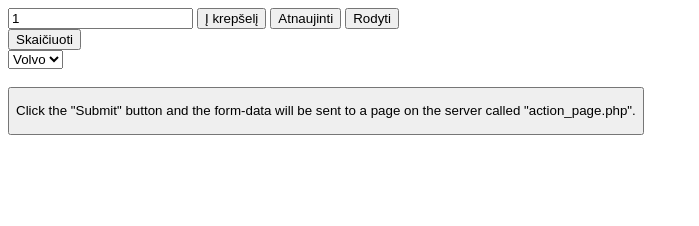
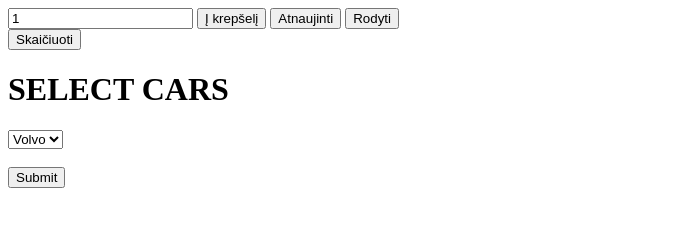
Before and after one commit to jovitara/JS-pradziamokslis, a plain HTML site: page index.html in a window 1280 px wide. Shown: the whole page, without its empty margins (0-699 px from the left). Drawn offline with Linux system fonts and the light colour scheme.

Commit message:
button pridėjimas

```diff
--- a/index.html
+++ b/index.html
@@ -28,7 +28,7 @@
       <tbody id="lentelesVidus"></tbody>
     </table>
 
-
+    <h1> SELECT CARS</h1>
 
       <select  id="pasirinkimas">
         <option value="volvo">Volvo</option>
@@ -37,11 +37,9 @@
         <option value="audi">Audi</option>
       </select>
       <br><br>
-      <button type="submit" value="Submit">
+      <button type="submit">Submit</button>
 
 
-    <p>Click the "Submit" button and the form-data will be sent to a page on the
-    server called "action_page.php".</p>
 
     <script type="text/javascript" src="assets/js/custom.js"></script>
     <script type="text/javascript" src="assets/js/newfile.js"></script>
```
